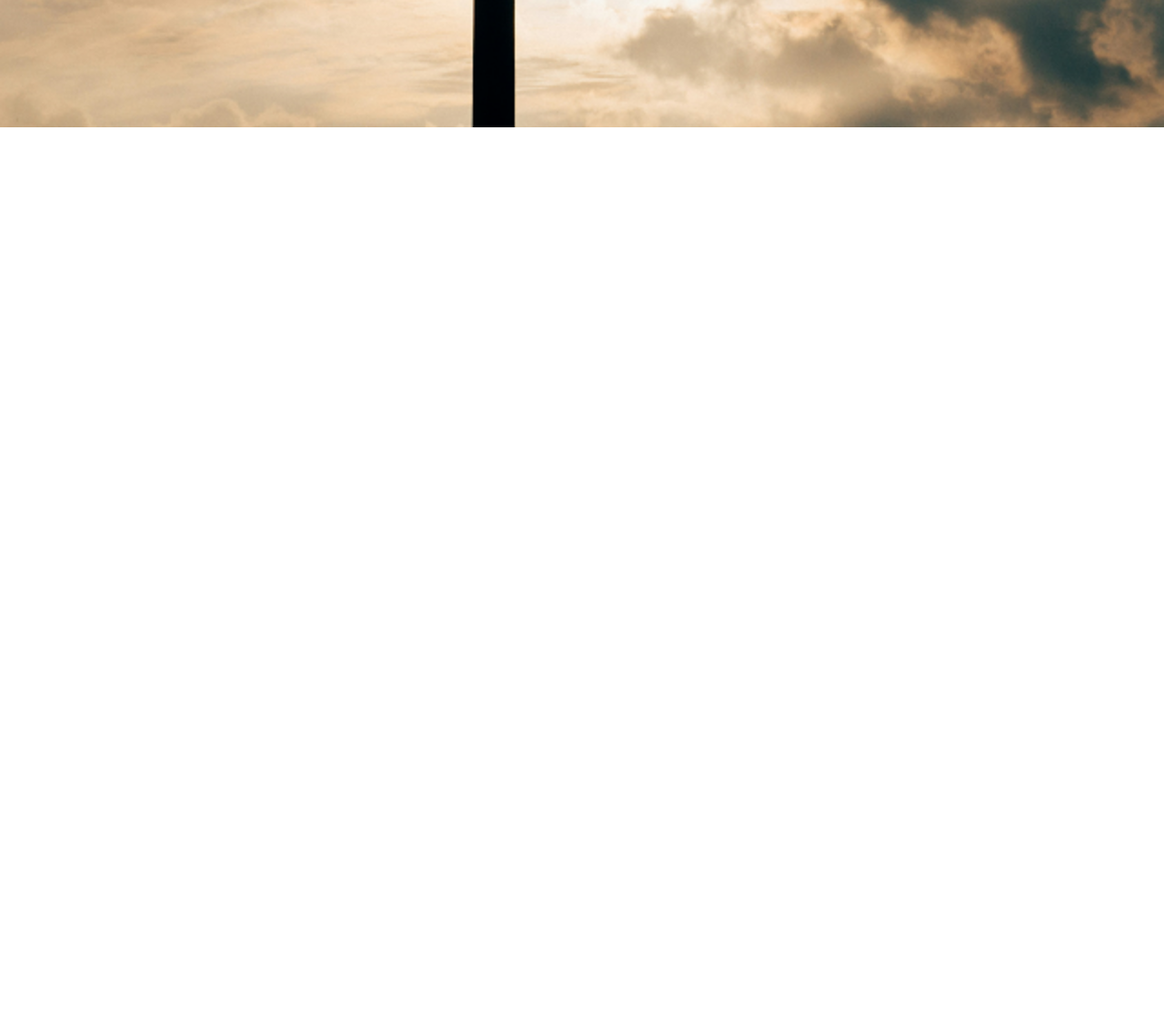
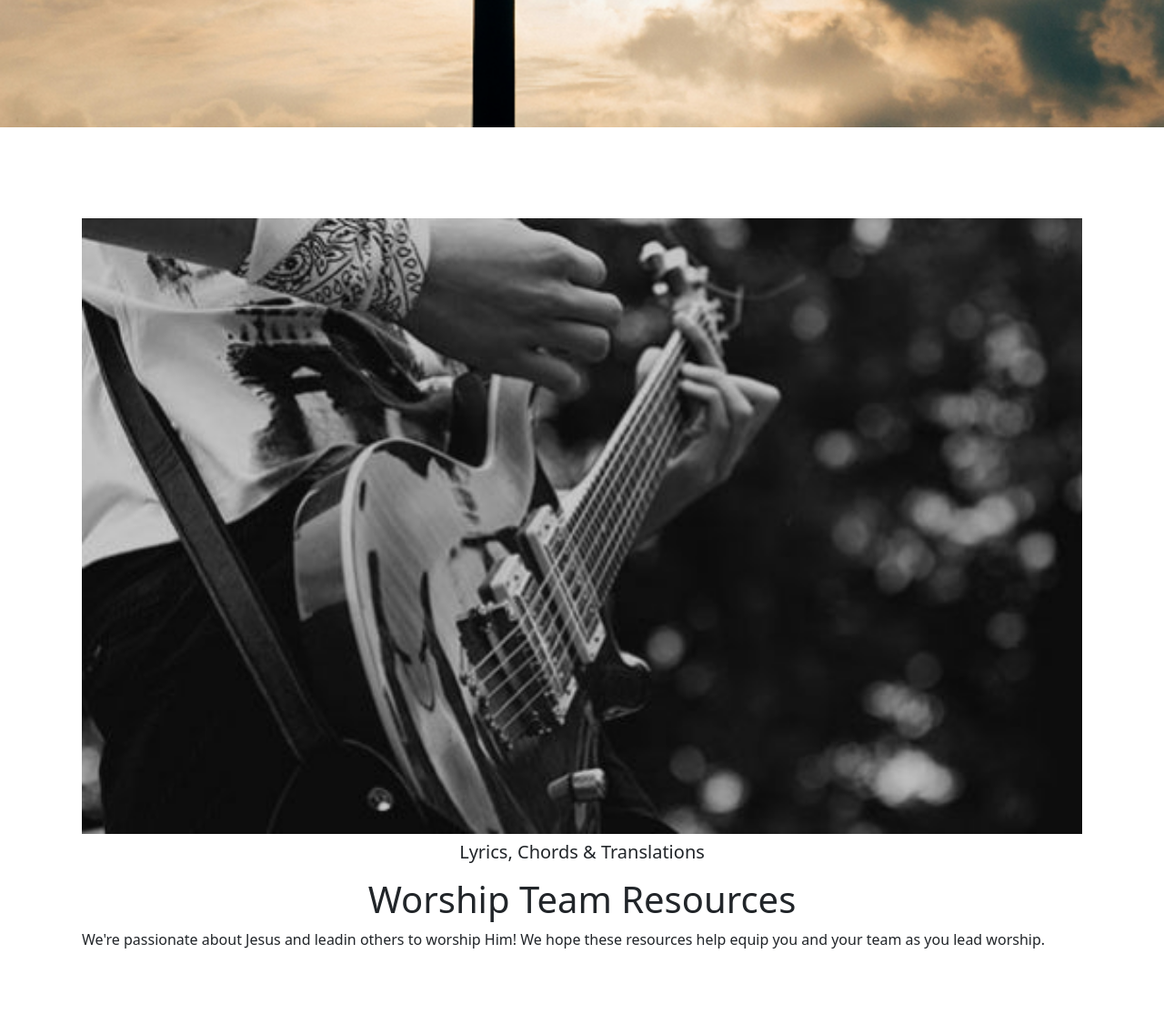
Before and after one commit to i-ekundayo/LOJPA, a PHP site: page / in a window 1280 px wide. Shown: the part 5385-6500 px from the top of the page at 91% size. Before the commit the page ends 5525 px from the top, so only its background shows below. Run offline with PHP 8.4, Linux system fonts and the light colour scheme.

Commit message:
worked on the remaining part of the HTML

```diff
--- a/index.html
+++ b/index.html
@@ -174,10 +174,48 @@
         </div>
       </section>
 
-      <!-- Image display -->
+      <!-- Theme display -->
       <section class="themes">
         <div><img src="./images/theme-1.png" alt="theme-1.png"></div>
-        <div><img src="./images/theme-2.png" alt="theme-2.png"></div>      </section>
+        <div><img src="./images/theme-2.png" alt="theme-2.png"></div>
+      <section>
+
+      <!-- Worship Team Resources -->
+      <section class="container worshipTeamResources">
+        <div><img src="./images/worshipTeam.jpg" alt="worshipTeam.jpg"></div>
+        <div>
+          <h5 class="text-center p-2">Lyrics, Chords & Translations</h5>
+          <h1 class="text-center">Worship Team Resources</h1>
+          <p>We're passionate about Jesus and leadin others to worship Him! We hope these resources help equip you and your team as you lead worship.</p>
+        </div>
+      </section>
+
+      <!-- Donation -->
+      <div class="container donation text-center">
+        <h1>Giving is an action of worship, affection & love for Jesus.</h1>
+        <br>
+        <p>Making a difference</p>
+        <button class="btn"><a href="#">GIVE NOW</a></button>
+        <br></br>
+        <button class="btn"><a href="#">WAYS TO GIVE</a></button>
+      </div>
+
+      <!-- Blog -->
+      <section class="container blog">
+        <h4>Latest News</h4>
+        <h2>From our blog</h2>
+      </section>
+
+      <!-- Posts -->
+      <section class="posts">
+        <div class="leadersPost"></div>
+      </section>
+
+
+      <!-- Footer -->
+      <footer class="p-3 text-center">
+        <p>Emerald &copy; 2025 All Rights Reserved.</p>
+      </footer>
 
 
     <script src="https://cdn.jsdelivr.net/npm/bootstrap@5.3.3/dist/js/bootstrap.bundle.min.js" integrity="sha384-YvpcrYf0tY3lHB60NNkmXc5s9fDVZLESaAA55NDzOxhy9GkcIdslK1eN7N6jIeHz" crossorigin="anonymous"></script>
--- a/style.css
+++ b/style.css
@@ -7,6 +7,11 @@
 
 a{
     text-decoration: none;
+}
+
+footer {
+    background-color: black;
+    color: white;
 }
 
 .events{
@@ -37,3 +42,22 @@ a{
 .upcomingEvents{
     padding: 100px 0px;
 }
+
+.worshipTeamResources{
+    padding: 100px 20px;
+}
+
+.donation{
+    background-color: orange;
+    color: white;
+}
+
+.posts .leadersPost{
+    width: 100%;
+    height: 400px;
+    background-image: url('./images/theme-5.png');
+    background-position: bottom center;
+    background-repeat: no-repeat;
+    background-size: 100% 100%;
+    opacity: 0.5;
+}
```
Also changed, not shown: images/worshipTeam.jpg (added).
